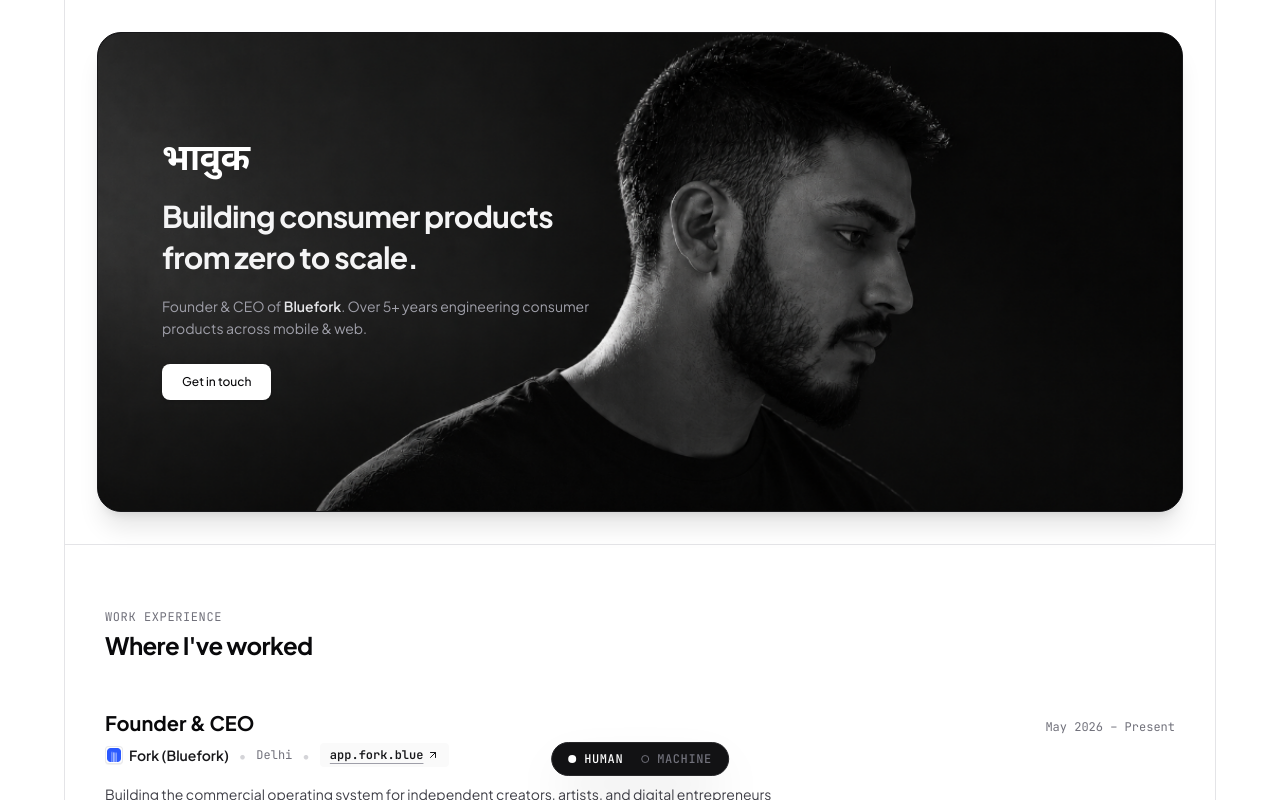
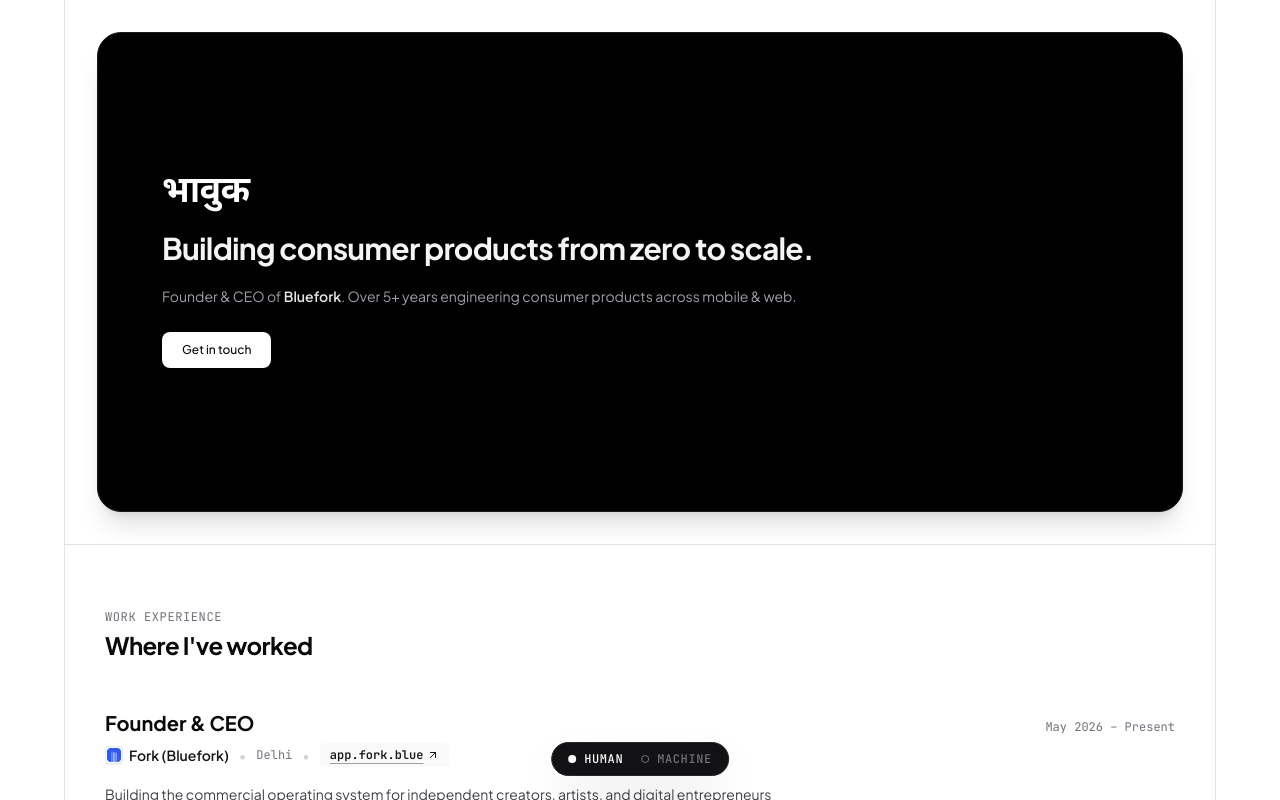
Before and after one commit to bhavukar/bhavuk.website, a Next.js app: page / in a window 1280 px wide. Shown: the top 800 px of the page. Built offline with nearby package versions, Linux system fonts and the light colour scheme; a web font is replaced by a local one.

Commit message:
fix(hero): remove profile picture from large card

```diff
--- a/app/page.tsx
+++ b/app/page.tsx
@@ -1007,14 +1007,7 @@
           className="p-4 sm:p-6 md:p-8 border-b border-zinc-200 bg-white"
         >
           <div className="relative overflow-hidden rounded-2xl sm:rounded-3xl bg-black text-white p-8 sm:p-12 md:p-16 min-h-[420px] sm:min-h-[460px] md:min-h-[480px] flex items-center border border-zinc-900 shadow-xl">
-            {/* Raw studio portrait - NO overlay layers */}
-            <img
-              src="/hero_bhavuk.png"
-              alt="Bhavuk Arora"
-              className="absolute inset-0 w-full h-full object-cover object-[75%_center] sm:object-right select-none pointer-events-none"
-            />
-
-            <div className="relative z-10 space-y-4 max-w-xs sm:max-w-sm md:max-w-md">
+            <div className="relative z-10 space-y-4 max-w-2xl">
               <h1
                 className="text-2xl sm:text-3xl md:text-4xl font-extrabold tracking-tight text-white font-hindi leading-none select-none"
                 aria-label="भावुक"
```
Also changed, not shown: public/hero_bhavuk.png (deleted).
